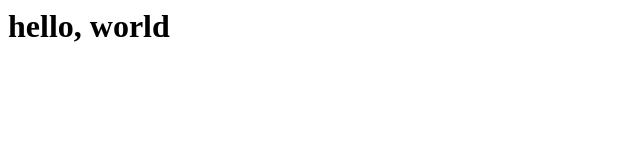
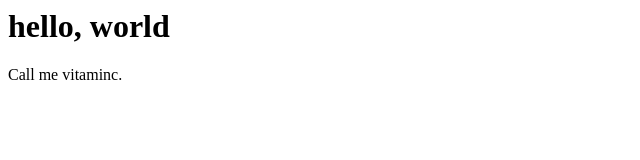
Before and after one commit to vitaminchn/website, a plain HTML site: page index.html in a window 1280 px wide. Shown: the whole page, without its empty margins (0-640 px from the left). Drawn offline with Linux system fonts and the light colour scheme.

Commit message:
Add a <p> tag

```diff
--- a/index.html
+++ b/index.html
@@ -1 +1,2 @@
 <h1>hello, world</h1>
+<p>Call me vitaminc.</p>
```
